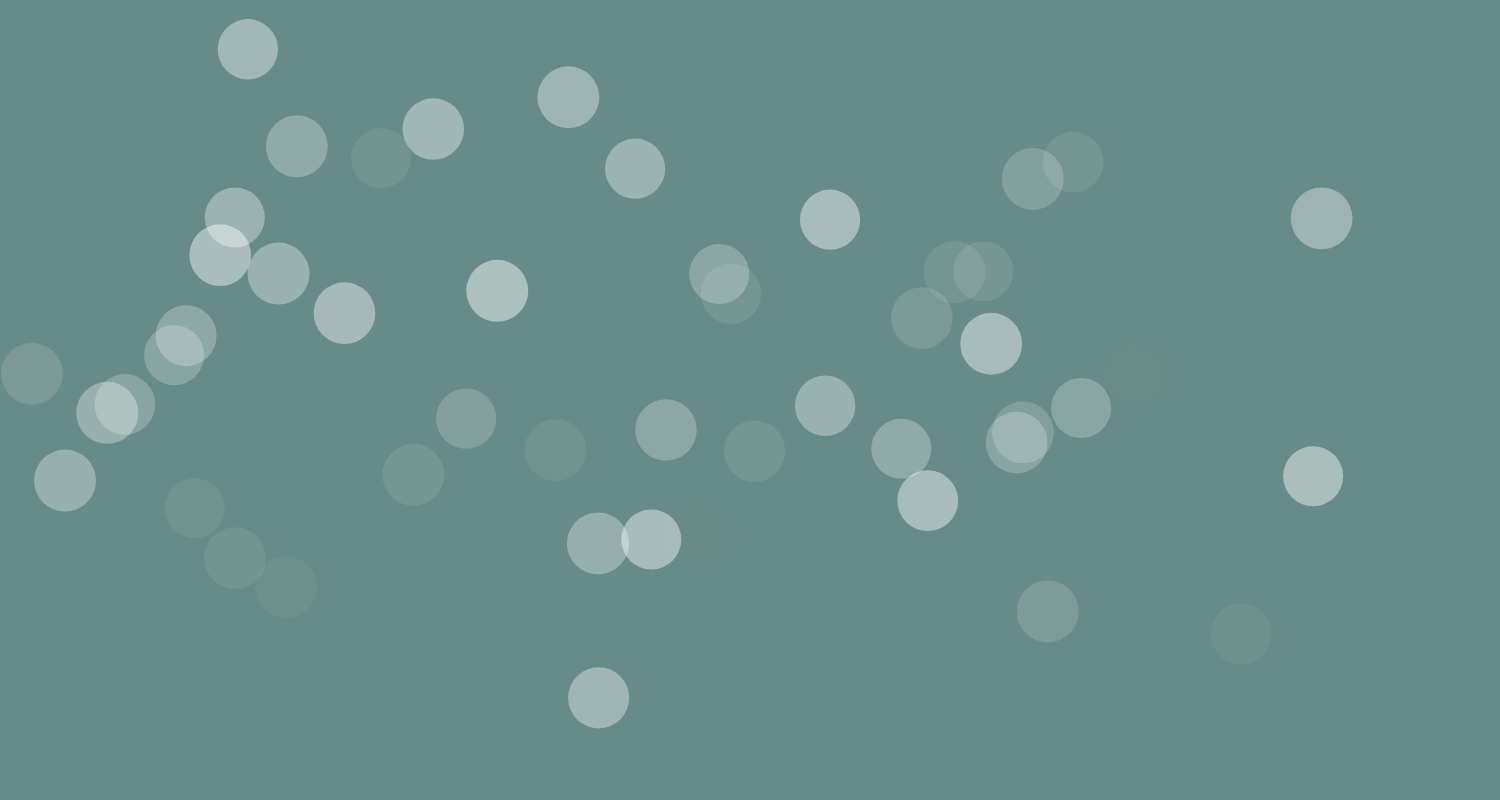
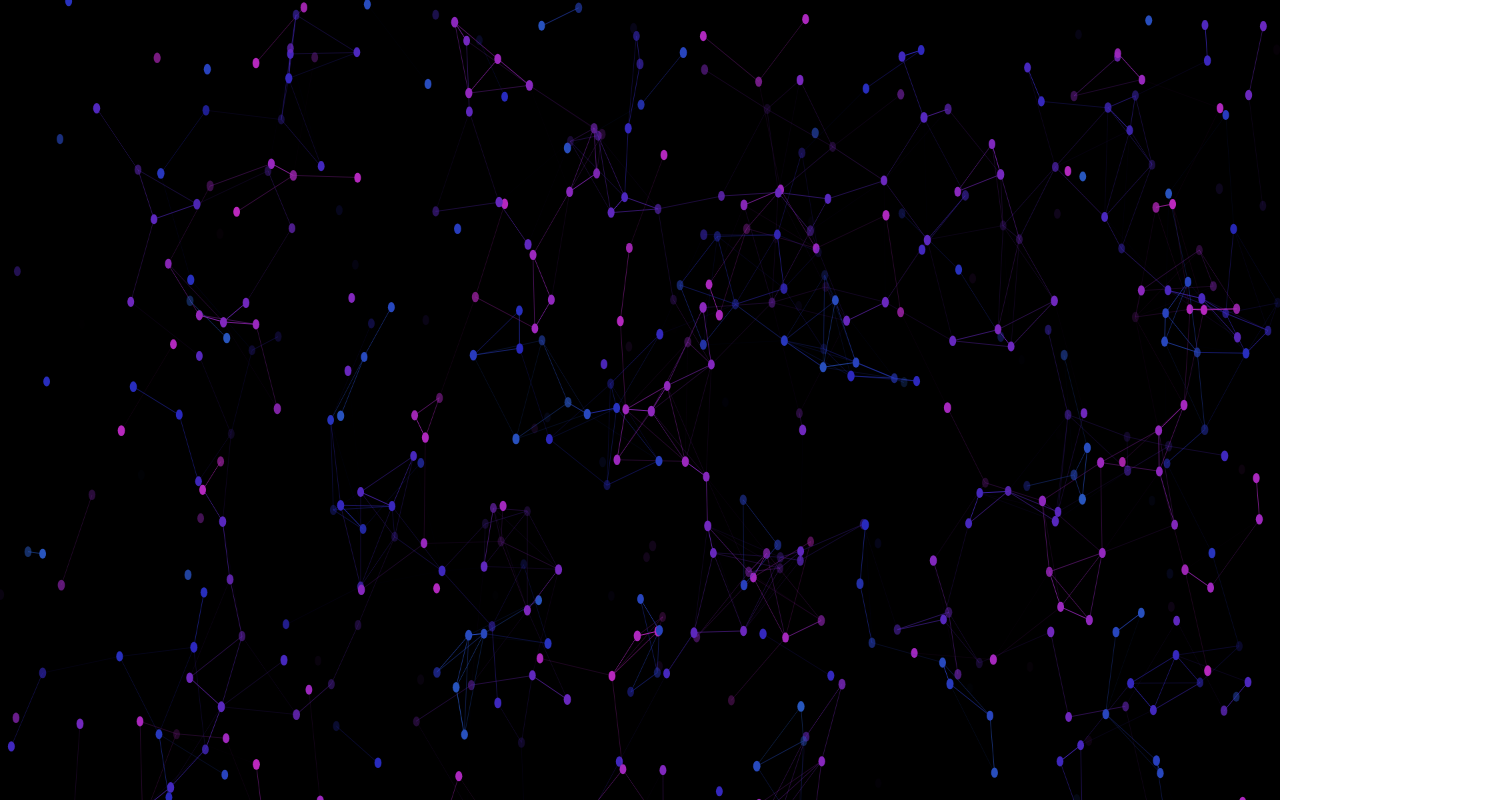
Before and after one commit to ElliotRedhead/ReactCanvases, a React (Create React App) app: page / in a window 1280 px wide. Shown: the top 800 px of the page, 1500 px wide, since content can reach past the window. Built offline with nearby package versions, Linux system fonts and the light colour scheme.

Commit message:
Strokes, hues, opacities & node linking.

```diff
--- a/src/App.css
+++ b/src/App.css
@@ -38,7 +38,7 @@
 }
 
 #drawing-canvas {
-	width: 1500px;
-	height: 800px;
-	background-color: rgb(103, 139, 136);
+	width: 100vw;
+	height: 1076px;
+	background-color: hsl(0,0%,0%);
 }
--- a/src/App.js
+++ b/src/App.js
@@ -10,52 +10,81 @@ const App = () => {
 		return vector;
 	};
 
-	const numberNodes = 50;
+	const numberNodes = 1000;
 	const nodeAttrs = [];
 	for (let i=0; i < numberNodes; i++){
-		const randomX = Math.floor(Math.random()*1300) + 50;
-		const transformX = Math.random()*0.001;
+		const initialX = Math.floor(Math.random() * 1920);
+		const transformX = Math.random() * 0.001 + 0.0005;
 		const transformXDirection = randomDirection();
-		const randomY = Math.floor(Math.random()*500) + 100;
-		const transformY = Math.random()*0.001;
+		const initialY = Math.floor(Math.random()*1078);
+		const transformY = Math.random() * 0.001 + 0.0001;
 		const transformYDirection = randomDirection();
-		const rateGrowth = Math.random()*0.005;
-		const opacity = Math.random()*0.005;
-		const opacityChange = Math.random()*0.001;
+		const rateGrowth = Math.random() * 0.001;
+		const initialOpacity = (Math.random()*3-1);
+		const opacityChange = Math.random() * 0.005;
 		const opacityDirection = randomDirection();
-		nodeAttrs.push({xOrd: randomX, yOrd: randomY, rateGrowth, transformX, transformXDirection, transformY, transformYDirection, opacity, opacityChange, opacityDirection});
+		let posX = initialX;
+		let posY = initialY;
+		let opacity = initialOpacity;
+		let hue = Math.random() * (300-221) + 221;
+		nodeAttrs.push({initialX, posX, initialY, posY, rateGrowth, transformX, transformXDirection, transformY, transformYDirection, initialOpacity, opacity, opacityChange, opacityDirection, hue});
 	}
+
+
 	const draw = (ctx, frameCount) => {
+		frameCount = frameCount * 1.5;
 		ctx.clearRect(0, 0, ctx.canvas.width, ctx.canvas.height);
 
-		for (let i=0; i < numberNodes; i++){
-			let opacity;
-			if (nodeAttrs[i].opacityDirection){
-				opacity = Math.abs(nodeAttrs[i].opacity + Math.sin(frameCount * nodeAttrs[i].opacityChange));
+
+		for (let i=0; i<nodeAttrs.length; i++){
+			if (i % 3 !== 0){
+				nodeAttrs[i].opacity = Math.sin(frameCount * nodeAttrs[i].opacityChange) + nodeAttrs[i].initialOpacity;
 			} else {
-				opacity = Math.abs(nodeAttrs[i].opacity - Math.sin(frameCount * nodeAttrs[i].opacityChange));
+				nodeAttrs[i].opacity = Math.sin(-frameCount * nodeAttrs[i].opacityChange) - nodeAttrs[i].initialOpacity;
 			}
-			ctx.fillStyle = `rgba(255,255,255,${opacity})`;
+
+			ctx.fillStyle = `hsl(${nodeAttrs[i].hue},65%,45%,${nodeAttrs[i].opacity})`;
 
 			ctx.beginPath();
-			let xPath;
-			let yPath;
 
 			if (nodeAttrs[i].transformXDirection){
-				xPath = nodeAttrs[i].xOrd + 500*Math.sin(frameCount * nodeAttrs[i].transformX)**2;
+				nodeAttrs[i].posX = nodeAttrs[i].initialX + 300*Math.sin(frameCount * nodeAttrs[i].transformX);
 			} else {
-				xPath = nodeAttrs[i].xOrd - 500*Math.sin(frameCount * nodeAttrs[i].transformX)**2;
+				nodeAttrs[i].posY = nodeAttrs[i].initialX - 300*Math.sin(frameCount * nodeAttrs[i].transformX);
 			}
+			if (nodeAttrs[i].posX < 0) {nodeAttrs[i].posX = Math.abs(nodeAttrs[i].posX);};
+			if (nodeAttrs[i].posX > 1920) {nodeAttrs[i].posX = 1920 - (nodeAttrs[i].posX - 1920);};
 
 			if (nodeAttrs[i].transformYDirection){
-				yPath = nodeAttrs[i].yOrd + 500*Math.sin(frameCount * nodeAttrs[i].transformY)**2;
+				nodeAttrs[i].posY = nodeAttrs[i].initialY + 300*Math.sin(frameCount * nodeAttrs[i].transformY);
 			} else {
-				yPath = nodeAttrs[i].yOrd - 500*Math.sin(frameCount * nodeAttrs[i].transformY)**2;
+				nodeAttrs[i].posY = nodeAttrs[i].initialY - 300*Math.sin(frameCount * nodeAttrs[i].transformY);
 			}
+			if (nodeAttrs[i].posY < 0) {nodeAttrs[i].posY = Math.abs(nodeAttrs[i].posY);};
+			if (nodeAttrs[i].posY > 1078) {nodeAttrs[i].posY = 1078 - (nodeAttrs[i].posY - 1078);};
 
-			const growth = Math.sin(frameCount*nodeAttrs[i].rateGrowth)**2 + 30;
-			ctx.arc(xPath, yPath, growth, 0, 2*Math.PI);
+			const growth = Math.sin(frameCount*nodeAttrs[i].rateGrowth)**2 + 5;
+			ctx.arc(nodeAttrs[i].posX, nodeAttrs[i].posY, growth, 0, 2*Math.PI);
 			ctx.fill();
+
+			for (let j=i; j<nodeAttrs.length; j++){
+				if(i!==j && j>i){
+					const dx = nodeAttrs[i].posX - nodeAttrs[j].posX;
+					const dy = nodeAttrs[i].posY - nodeAttrs[j].posY;
+					const distance = Math.sqrt((dx)**2 + (dy)**2);
+					if (distance < 125 && nodeAttrs[i].opacity >= 0.15 && nodeAttrs[j].opacity >= 0.15 && Math.abs(nodeAttrs[j].hue - nodeAttrs[i].hue) < 10){
+						// stroke opacity determined by either distance between node or node opacity (whichever is weaker)
+						const distanceOpacityFactor = (125 - distance) * 0.01;
+						const nodeOpacityFactor = Math.min(nodeAttrs[i].opacity,nodeAttrs[j].opacity);
+						const strokeOpacity = Math.min(distanceOpacityFactor, nodeOpacityFactor);
+						ctx.beginPath();
+						ctx.strokeStyle = `hsl(${nodeAttrs[i].hue},65%,45%,${strokeOpacity})`;
+						ctx.moveTo(nodeAttrs[i].posX, nodeAttrs[i].posY);
+						ctx.lineTo(nodeAttrs[j].posX, nodeAttrs[j].posY);
+						ctx.stroke();
+					}
+				}
+			}
 		}
 	};
 
--- a/src/Canvas.js
+++ b/src/Canvas.js
@@ -6,7 +6,7 @@ const Canvas = props => {
 	const { draw, ...rest } = props;
 	const canvasRef = useCanvas(draw);
 
-	return <canvas id="drawing-canvas" width="1500" height="800" ref={canvasRef} {...rest}/>;
+	return <canvas id="drawing-canvas" width="1920" height="1076" ref={canvasRef} {...rest}/>;
 };
 
 export default Canvas;
```
